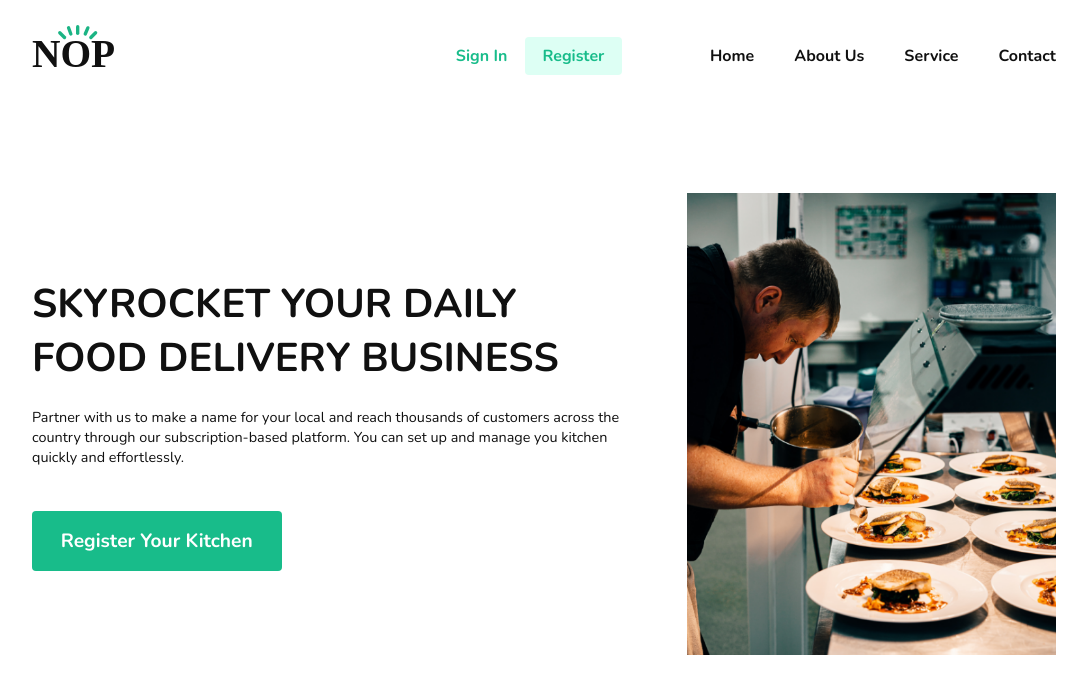
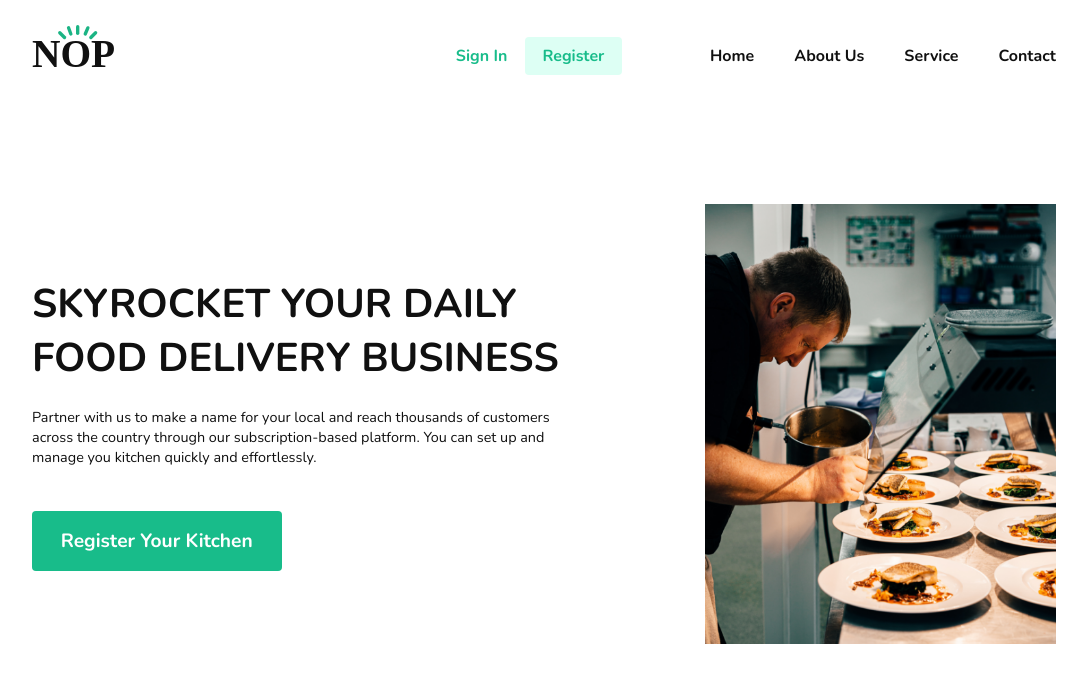
Before and after one commit to eugen1701/nopFront, a React (Create React App) app: page / in a window 1280 px wide. Shown: the top 694 px of the page, without its empty margins (96-1183 px from the left). Built offline with nearby package versions, Linux system fonts and the light colour scheme.

Commit message:
Some changes on fonts

```diff
--- a/src/assets/shared_sass/_styles.scss
+++ b/src/assets/shared_sass/_styles.scss
@@ -22,7 +22,7 @@
   }
 
   &-xlarge {
-    font-size: 3.6em;
+    font-size: 3.4em;
   }
 }
 
--- a/src/pages/home-page/HomePage.scss
+++ b/src/pages/home-page/HomePage.scss
@@ -4,7 +4,7 @@
 #home-page {
   display: flex;
   height: calc(100vh - #{$header-height});
-  gap: 4em;
+  gap: 7em;
 
   > section {
     display: flex;
```
